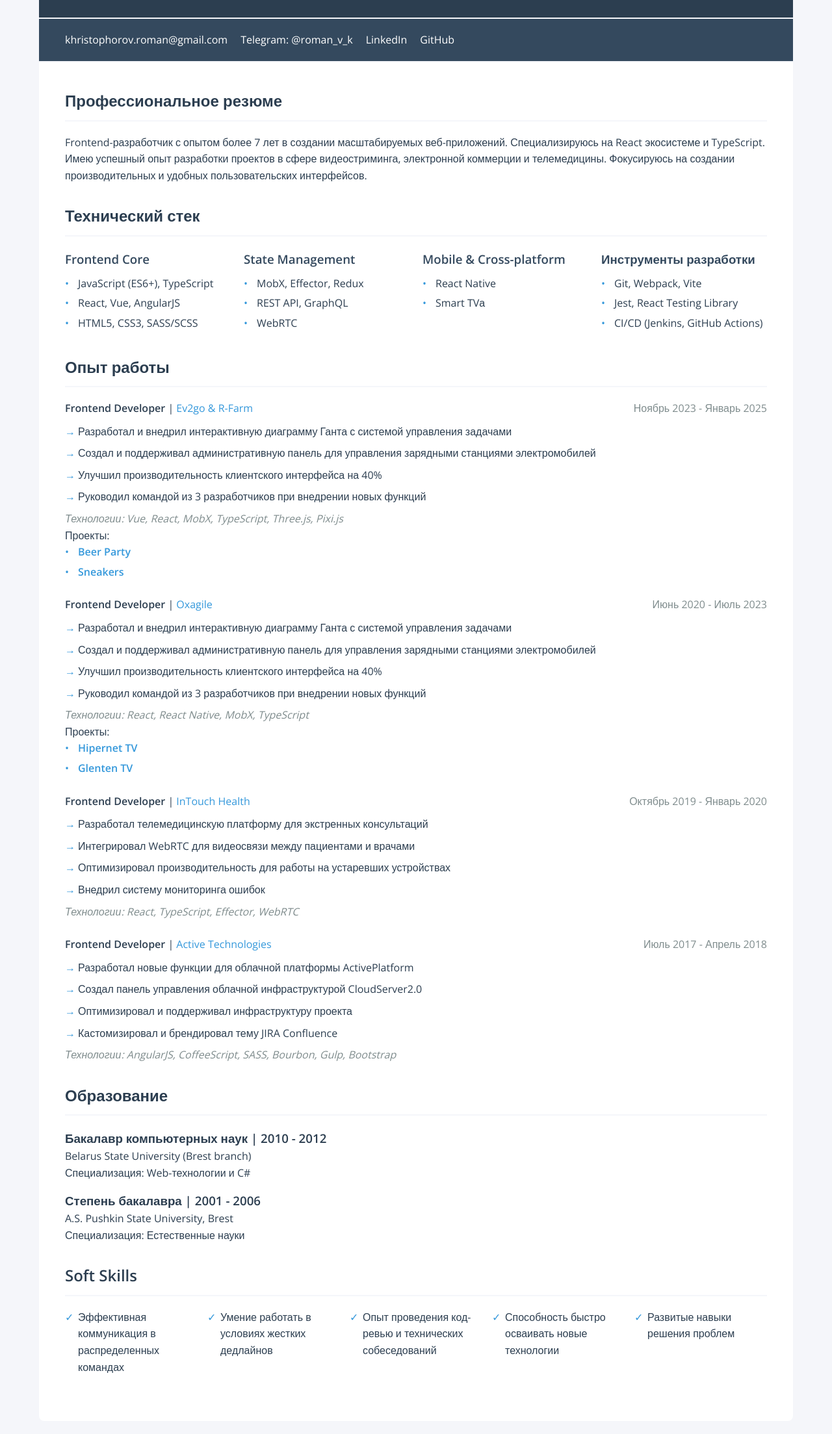
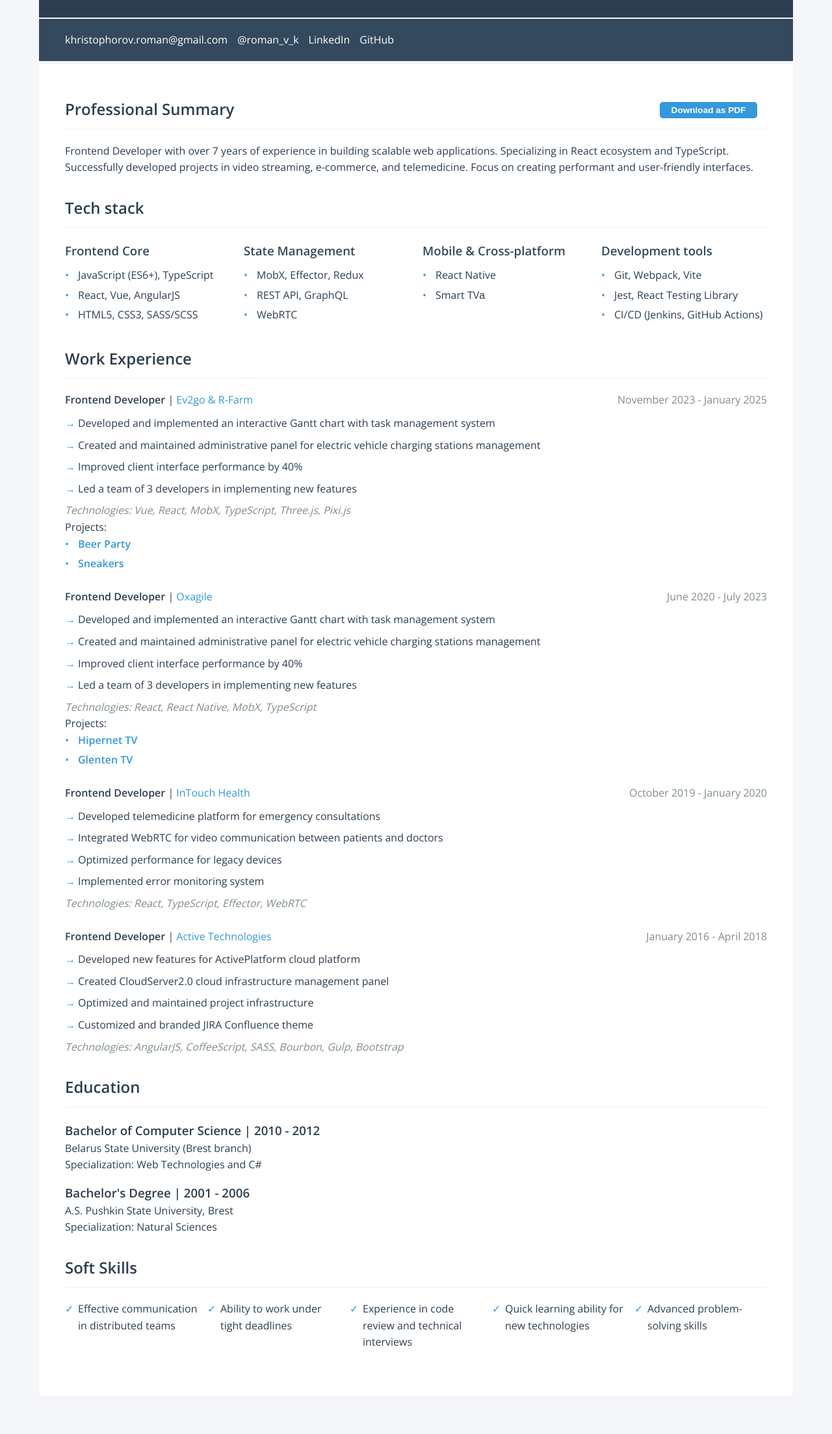
Before and after one commit to RomanHristofor/CV-ROMAN-KH, a website: page index.html in a window 1280 px wide. Shown: the part 178-2385 px from the top of the page at 65% size. After the commit the page ends 2347 px from the top, so only its background shows below. Drawn offline with nearby package versions, Linux system fonts and the light colour scheme.

Commit message:
download as pdf
rem vite

default lang

```diff
--- /dev/null
+++ b/content-en.html
@@ -0,0 +1,180 @@
+<div id="lang-en">
+    <div class="header">
+        <h1>Roman Khristophorov</h1>
+        <div class="subtitle">Frontend Developer</div>
+    </div>
+
+    <div class="contact-info">
+        <a href="mailto:khristophorov.roman@gmail.com">khristophorov.roman@gmail.com</a>
+        <a href="https://t.me/roman_v_k">@roman_v_k</a>
+        <a href="https://www.linkedin.com/in/roman-khrystophorov">LinkedIn</a>
+        <a href="https://github.com/RomanHristofor">GitHub</a>
+    </div>
+
+    <div class="main-content">
+        <div class="section">
+            <h2 class="section-title">Professional Summary</h2>
+            <p>Frontend Developer with over 7 years of experience in building scalable web applications.
+                Specializing in React ecosystem and TypeScript.<br>
+                Successfully developed projects in video streaming, e-commerce, and telemedicine. Focus on
+                creating
+                performant and user-friendly interfaces.</p>
+        </div>
+
+        <div class="section">
+            <h2 class="section-title">
+                Tech stack
+            </h2>
+            <div class="tech-stack">
+                <div class="tech-category">
+                    <h3>Frontend Core</h3>
+                    <ul class="tech-list">
+                        <li>JavaScript (ES6+), TypeScript</li>
+                        <li>React, Vue, AngularJS</li>
+                        <li>HTML5, CSS3, SASS/SCSS</li>
+                    </ul>
+                </div>
+
+                <div class="tech-category">
+                    <h3>State Management</h3>
+                    <ul class="tech-list">
+                        <li>MobX, Effector, Redux</li>
+                        <li>REST API, GraphQL</li>
+                        <li>WebRTC</li>
+                    </ul>
+                </div>
+
+                <div class="tech-category">
+                    <h3>Mobile & Cross-platform</h3>
+                    <ul class="tech-list">
+                        <li>React Native</li>
+                        <li>Smart TVа</li>
+                    </ul>
+                </div>
+
+                <div class="tech-category">
+                    <h3>Development tools</h3>
+                    <ul class="tech-list">
+                        <li>Git, Webpack, Vite</li>
+                        <li>Jest, React Testing Library</li>
+                        <li>CI/CD (Jenkins, GitHub Actions)</li>
+                    </ul>
+                </div>
+            </div>
+        </div>
+        <div class="section">
+            <h2 class="section-title">Work Experience</h2>
+            <div class="job">
+                <div class="job-header">
+                    <div>
+                        <span class="job-title">Frontend Developer</span> |
+                        <span class="job-company">Ev2go & R-Farm</span>
+                    </div>
+                    <span class="job-date">November 2023 - January 2025</span>
+                </div>
+                <ul class="achievements">
+                    <li>Developed and implemented an interactive Gantt chart with task management system</li>
+                    <li>Created and maintained administrative panel for electric vehicle charging stations management
+                    </li>
+                    <li>Improved client interface performance by 40%</li>
+                    <li>Led a team of 3 developers in implementing new features</li>
+                </ul>
+                <div class="tech-stack-job">
+                    Technologies: Vue, React, MobX, TypeScript, Three.js, Pixi.js
+                </div>
+                <div class="projects">
+                    Projects:
+                    <li><a href="https://beer-party-game.vercel.app">Beer Party</a></li>
+                    <li><a href="https://sneakers-three-psi.vercel.app">Sneakers</a></li>
+                </div>
+            </div>
+            <div class="job">
+                <div class="job-header">
+                    <div>
+                        <span class="job-title">Frontend Developer</span> |
+                        <span class="job-company">Oxagile</span>
+                    </div>
+                    <span class="job-date">June 2020 - July 2023</span>
+                </div>
+                <ul class="achievements">
+                    <li>Developed and implemented an interactive Gantt chart with task management system</li>
+                    <li>Created and maintained administrative panel for electric vehicle charging stations management
+                    </li>
+                    <li>Improved client interface performance by 40%</li>
+                    <li>Led a team of 3 developers in implementing new features</li>
+                </ul>
+                <div class="tech-stack-job">
+                    Technologies: React, React Native, MobX, TypeScript
+                </div>
+                <div class="projects">
+                    Projects:
+                    <li><a href="https://play.google.com/store/apps/details?id=rs.tv.kal">Hipernet TV</a></li>
+                    <li><a href="https://play.google.com/store/apps/details?id=com.glententv.golive">Glenten TV</a></li>
+                </div>
+            </div>
+            <div class="job">
+                <div class="job-header">
+                    <div>
+                        <span class="job-title">Frontend Developer</span> |
+                        <span class="job-company">InTouch Health</span>
+                    </div>
+                    <span class="job-date">October 2019 - January 2020</span>
+                </div>
+                <ul class="achievements">
+                    <li>Developed telemedicine platform for emergency consultations</li>
+                    <li>Integrated WebRTC for video communication between patients and doctors</li>
+                    <li>Optimized performance for legacy devices</li>
+                    <li>Implemented error monitoring system</li>
+                </ul>
+                <div class="tech-stack-job">
+                    Technologies: React, TypeScript, Effector, WebRTC
+                </div>
+            </div>
+            <div class="job">
+                <div class="job-header">
+                    <div>
+                        <span class="job-title">Frontend Developer</span> |
+                        <span class="job-company">Active Technologies</span>
+                    </div>
+                    <span class="job-date">January 2016 - April 2018</span>
+                </div>
+                <ul class="achievements">
+                    <li>Developed new features for ActivePlatform cloud platform</li>
+                    <li>Created CloudServer2.0 cloud infrastructure management panel</li>
+                    <li>Optimized and maintained project infrastructure</li>
+                    <li>Customized and branded JIRA Confluence theme</li>
+                </ul>
+                <div class="tech-stack-job">
+                    Technologies: AngularJS, CoffeeScript, SASS, Bourbon, Gulp, Bootstrap
+                </div>
+            </div>
+        </div>
+
+        <div class="section">
+            <h2 class="section-title">Education</h2>
+            <div class="education">
+                <div class="education-item">
+                    <h3>Bachelor of Computer Science | 2010 - 2012</h3>
+                    <p>Belarus State University (Brest branch)</p>
+                    <p>Specialization: Web Technologies and C#</p>
+                </div>
+                <div class="education-item">
+                    <h3>Bachelor's Degree | 2001 - 2006</h3>
+                    <p>A.S. Pushkin State University, Brest</p>
+                    <p>Specialization: Natural Sciences</p>
+                </div>
+            </div>
+        </div>
+
+        <div class="section">
+            <h2 class="section-title">Soft Skills</h2>
+            <ul class="soft-skills-list">
+                <li>Effective communication in distributed teams</li>
+                <li>Ability to work under tight deadlines</li>
+                <li>Experience in code review and technical interviews</li>
+                <li>Quick learning ability for new technologies</li>
+                <li>Advanced problem-solving skills</li>
+            </ul>
+        </div>
+    </div>
+</div>
--- a/index.html
+++ b/index.html
@@ -50,14 +50,18 @@
             font-size: 1.2em;
         }
 
+        .content-wrapper {
+            position: relative;
+        }
+
         .contact-info {
             background: var(--secondary-color);
             color: white;
             padding: 20px 40px;
             display: flex;
             flex-wrap: wrap;
-            gap: 20px;
-            margin-bottom: 2px;
+            gap: 15px;
+            margin-bottom: 5px;
         }
 
         .contact-info a {
@@ -82,7 +86,7 @@
         .section-title {
             color: var(--primary-color);
             font-size: 1.5em;
-            margin-bottom: 20px;
+            margin: 10px 0 20px;
             padding-bottom: 10px;
             border-bottom: 2px solid var(--light-bg);
         }
@@ -136,10 +140,6 @@
 
         .job-date {
             color: var(--light-text);
-        }
-
-        .job-description {
-            margin-bottom: 15px;
         }
 
         .achievements {
@@ -221,6 +221,79 @@
             left: 0;
         }
 
+        .download-btn {
+            position: absolute;
+            width: 150px;
+            top: 295px;
+            right: 35px;
+            display: inline-block;
+            background: var(--accent-color);
+            color: white;
+            font-size: .85em;
+            font-weight: bold;
+            padding: 5px 10px;
+            border: none;
+            border-radius: 5px;
+            cursor: pointer;
+            transition: background 0.3s ease-in-out, transform 0.2s;
+            text-decoration: none;
+            text-align: center;
+        }
+
+        .download-btn:hover {
+            background: var(--primary-color);
+            transform: scale(1.05);
+        }
+
+        .download-btn:active {
+            background: var(--secondary-color);
+            transform: scale(1);
+        }
+
+        .language-switcher {
+            position: absolute;
+            top: 20px;
+            right: 20px;
+            z-index: 1000;
+
+            .ru-btn,
+            .en-btn {
+                border: none;
+                cursor: pointer;
+                height: 0;
+                width: 30px;
+            }
+        }
+
+        .hidden {
+            display: none;
+        }
+
+        @media (max-width: 768px) {
+            .language-switcher {
+                position: relative;
+                left: 280px;
+                top: 65px;
+                width: 30px;
+                height: 20px;
+            }
+
+            .download-btn {
+                position: relative;
+                display: block;
+                top: 260px;
+                left: -60px;
+                width: 100px;
+                text-align: center;
+                font-size: 0.65em;
+                padding: 5px;
+            }
+
+            .hidden {
+                display: none;
+            }
+        }
+
         @media (max-width: 768px) {
             body {
                 padding: 10px;
@@ -241,178 +314,51 @@
     </style>
 </head>
 <body>
-<div class="header">
-    <h1>Роман Христофоров</h1>
-    <div class="subtitle">Frontend Developer</div>
-</div>
+<div class="content-wrapper">
+    <div id="switcher" class="language-switcher hidden">
+        <button id="ruBtn" class="ru-btn" onclick="changeLang('ru')">🇷🇺</button>
+        <button id="enBtn" class="en-btn hidden" onclick="changeLang('en')">🇬🇧</button>
 
-<div class="contact-info">
-    <a href="mailto:khristophorov.roman@gmail.com">khristophorov.roman@gmail.com</a>
-    <a href="https://t.me/roman_v_k">Telegram: @roman_v_k</a>
-    <a href="https://www.linkedin.com/in/roman-khrystophorov">LinkedIn</a>
-    <a href="https://github.com/RomanHristofor">GitHub</a>
-</div>
-
-<div class="main-content">
-    <div class="section">
-        <h2 class="section-title">Профессиональное резюме</h2>
-        <p>Frontend-разработчик с опытом более 7 лет в создании масштабируемых веб-приложений. Специализируюсь на React экосистеме и TypeScript.<br>
-            Имею успешный опыт разработки проектов в сфере видеостриминга, электронной коммерции и телемедицины. Фокусируюсь на создании производительных и удобных пользовательских интерфейсов.</p>
+        <button id="downloadPdf" class="download-btn"></button>
     </div>
 
-    <div class="section">
-        <h2 class="section-title">Технический стек</h2>
-        <div class="tech-stack">
-            <div class="tech-category">
-                <h3>Frontend Core</h3>
-                <ul class="tech-list">
-                    <li>JavaScript (ES6+), TypeScript</li>
-                    <li>React, Vue, AngularJS</li>
-                    <li>HTML5, CSS3, SASS/SCSS</li>
-                </ul>
-            </div>
+    <div id="content"></div>
+</div>
+<script src="https://cdnjs.cloudflare.com/ajax/libs/html2pdf.js/0.10.1/html2pdf.bundle.min.js"></script>
+<script>
+  const lang = 'en';
+  const downloadBtn = document.getElementById('downloadPdf');
+  downloadBtn.textContent = 'Download as PDF';
+  downloadBtn.addEventListener('click', function () {
+    const element = document.getElementById('content');
 
-            <div class="tech-category">
-                <h3>State Management</h3>
-                <ul class="tech-list">
-                    <li>MobX, Effector, Redux</li>
-                    <li>REST API, GraphQL</li>
-                    <li>WebRTC</li>
-                </ul>
-            </div>
+    html2pdf()
+    .set({
+      margin: 10,
+      filename: 'cv-roman-khristophorov.pdf',
+      image: {type: 'jpeg', quality: 0.98},
+      html2canvas: {scale: 2, useCORS: true},
+      jsPDF: {unit: 'mm', format: 'a4', orientation: 'portrait'},
+      pagebreak: {mode: ['avoid-all', 'css', 'legacy']}
+    })
+    .from(element)
+    .save();
+  });
 
-            <div class="tech-category">
-                <h3>Mobile & Cross-platform</h3>
-                <ul class="tech-list">
-                    <li>React Native</li>
-                    <li>Smart TVа</li>
-                </ul>
-            </div>
+  function changeLang(lang) {
+    downloadBtn.textContent = lang === 'en' ? 'Download as PDF' : 'Сохранить в PDF';
+    document.getElementById('ruBtn').classList.toggle('hidden', lang === 'ru');
+    document.getElementById('enBtn').classList.toggle('hidden', lang === 'en');
+    fetchContent(lang);
+  }
 
-            <div class="tech-category">
-                <h3>Инструменты разработки</h3>
-                <ul class="tech-list">
-                    <li>Git, Webpack, Vite</li>
-                    <li>Jest, React Testing Library</li>
-                    <li>CI/CD (Jenkins, GitHub Actions)</li>
-                </ul>
-            </div>
-        </div>
-    </div>
+  async function fetchContent(lang) {
+    const res = await fetch(`content-${lang}.html`);
+    document.getElementById('content').innerHTML = await res.text();
+    document.getElementById('switcher').classList.remove('hidden');
+  }
 
-    <div class="section">
-        <h2 class="section-title">Опыт работы</h2>
-
-        <div class="job">
-            <div class="job-header">
-                <div>
-                    <span class="job-title">Frontend Developer</span> |
-                    <span class="job-company">Ev2go & R-Farm</span>
-                </div>
-                <span class="job-date">Ноябрь 2023 - Январь 2025</span>
-            </div>
-            <ul class="achievements">
-                <li>Разработал и внедрил интерактивную диаграмму Ганта с системой управления задачами</li>
-                <li>Создал и поддерживал административную панель для управления зарядными станциями электромобилей</li>
-                <li>Улучшил производительность клиентского интерфейса на 40%</li>
-                <li>Руководил командой из 3 разработчиков при внедрении новых функций</li>
-            </ul>
-            <div class="tech-stack-job">
-                Технологии: Vue, React, MobX, TypeScript, Three.js, Pixi.js
-            </div>
-            <div class="projects">
-                Проекты:
-                <li><a href="https://beer-party-game.vercel.app">Beer Party</a></li>
-                <li><a href="https://sneakers-three-psi.vercel.app">Sneakers</a></li>
-            </div>
-        </div>
-        <div class="job">
-            <div class="job-header">
-                <div>
-                    <span class="job-title">Frontend Developer</span> |
-                    <span class="job-company">Oxagile</span>
-                </div>
-                <span class="job-date">Июнь 2020 - Июль 2023</span>
-            </div>
-            <ul class="achievements">
-                <li>Разработал и внедрил интерактивную диаграмму Ганта с системой управления задачами</li>
-                <li>Создал и поддерживал административную панель для управления зарядными станциями электромобилей</li>
-                <li>Улучшил производительность клиентского интерфейса на 40%</li>
-                <li>Руководил командой из 3 разработчиков при внедрении новых функций</li>
-            </ul>
-            <div class="tech-stack-job">
-                Технологии: React, React Native, MobX, TypeScript
-            </div>
-            <div class="projects">
-                Проекты:
-                <li><a href="https://play.google.com/store/apps/details?id=rs.tv.kal">Hipernet TV</a></li>
-                <li><a href="https://play.google.com/store/apps/details?id=com.glententv.golive">Glenten TV</a></li>
-            </div>
-        </div>
-        <div class="job">
-            <div class="job-header">
-                <div>
-                    <span class="job-title">Frontend Developer</span> |
-                    <span class="job-company">InTouch Health</span>
-                </div>
-                <span class="job-date">Октябрь 2019 - Январь 2020</span>
-            </div>
-            <ul class="achievements">
-                <li>Разработал телемедицинскую платформу для экстренных консультаций</li>
-                <li>Интегрировал WebRTC для видеосвязи между пациентами и врачами</li>
-                <li>Оптимизировал производительность для работы на устаревших устройствах</li>
-                <li>Внедрил систему мониторинга ошибок</li>
-            </ul>
-            <div class="tech-stack-job">
-                Технологии: React, TypeScript, Effector, WebRTC
-            </div>
-        </div>
-        <div class="job">
-            <div class="job-header">
-                <div>
-                    <span class="job-title">Frontend Developer</span> |
-                    <span class="job-company">Active Technologies</span>
-                </div>
-                <span class="job-date">Июль 2017 - Апрель 2018</span>
-            </div>
-            <ul class="achievements">
-                <li>Разработал новые функции для облачной платформы ActivePlatform</li>
-                <li>Создал панель управления облачной инфраструктурой CloudServer2.0</li>
-                <li>Оптимизировал и поддерживал инфраструктуру проекта</li>
-                <li>Кастомизировал и брендировал тему JIRA Confluence</li>
-            </ul>
-            <div class="tech-stack-job">
-                Технологии: AngularJS, CoffeeScript, SASS, Bourbon, Gulp, Bootstrap
-            </div>
-        </div>
-    </div>
-
-    <div class="section">
-        <h2 class="section-title">Образование</h2>
-        <div class="education">
-            <div class="education-item">
-                <h3>Бакалавр компьютерных наук | 2010 - 2012</h3>
-                <p>Belarus State University (Brest branch)</p>
-                <p>Специализация: Web-технологии и C#</p>
-            </div>
-            <div class="education-item">
-                <h3>Степень бакалавра | 2001 - 2006</h3>
-                <p>A.S. Pushkin State University, Brest</p>
-                <p>Специализация: Естественные науки</p>
-            </div>
-        </div>
-    </div>
-
-    <div class="section">
-        <h2 class="section-title">Soft Skills</h2>
-        <ul class="soft-skills-list">
-            <li>Эффективная коммуникация в распределенных командах</li>
-            <li>Умение работать в условиях жестких дедлайнов</li>
-            <li>Опыт проведения код-ревью и технических собеседований</li>
-            <li>Способность быстро осваивать новые технологии</li>
-            <li>Развитые навыки решения проблем</li>
-        </ul>
-    </div>
-</div>
+  fetchContent(lang);
+</script>
 </body>
 </html>
```
Also changed, not shown: content-ru.html (added, +184 -0 lines), package.json (added, +8 -0 lines), 1 other file.
